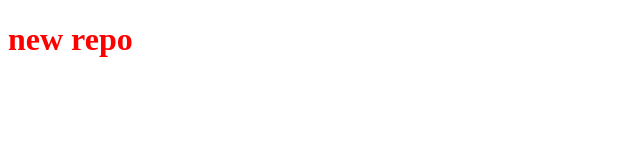
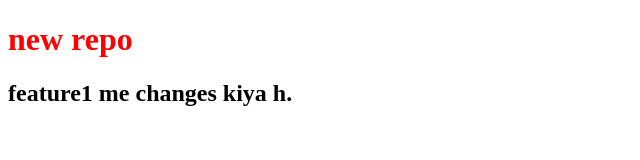
Before and after one commit to HarshRaj709/geeky_shows, a plain HTML site: page index.html in a window 1280 px wide. Shown: the whole page, without its empty margins (0-640 px from the left). Drawn offline with Linux system fonts and the light colour scheme.

Commit message:
add new feature1

```diff
--- a/index.html
+++ b/index.html
@@ -8,5 +8,6 @@
 </head>
 <body>
     <h1> new repo </h1>
+    <h2>feature1 me changes kiya h.</h2>
 </body>
 </html>
```
